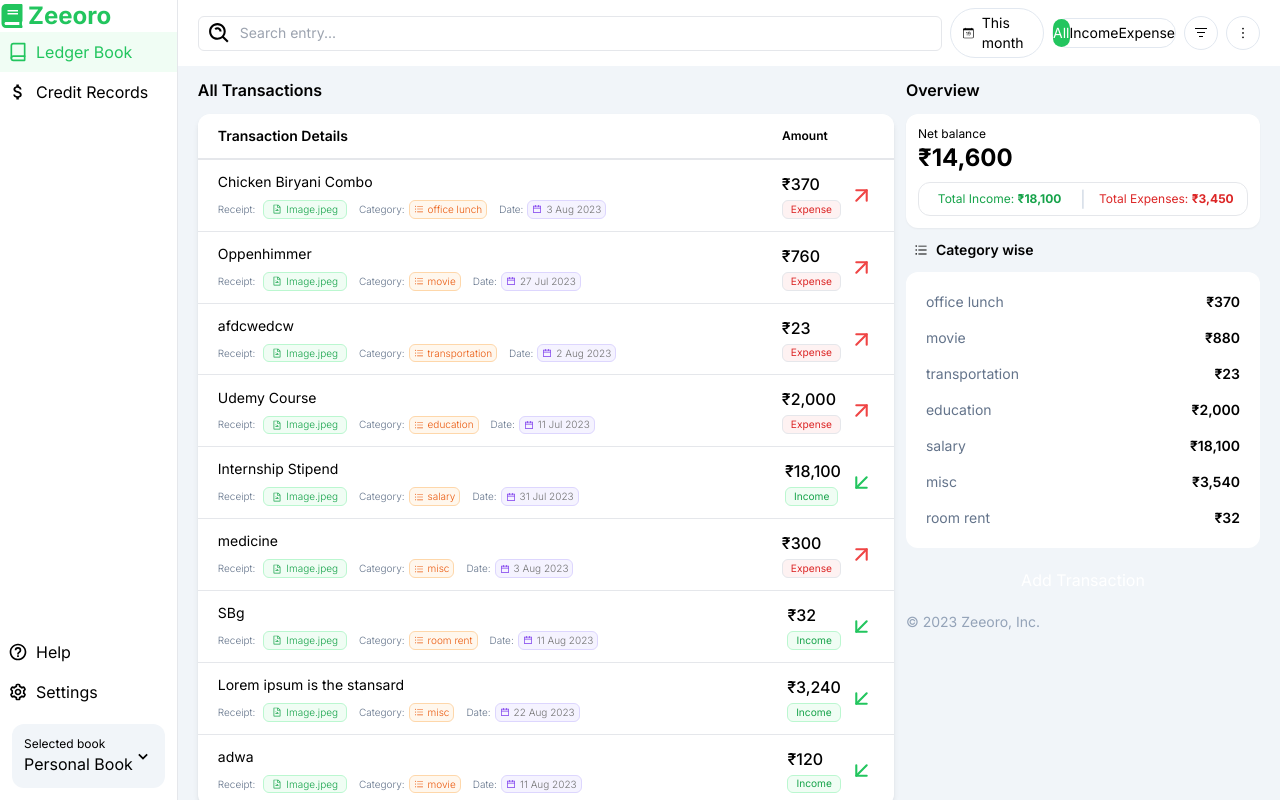
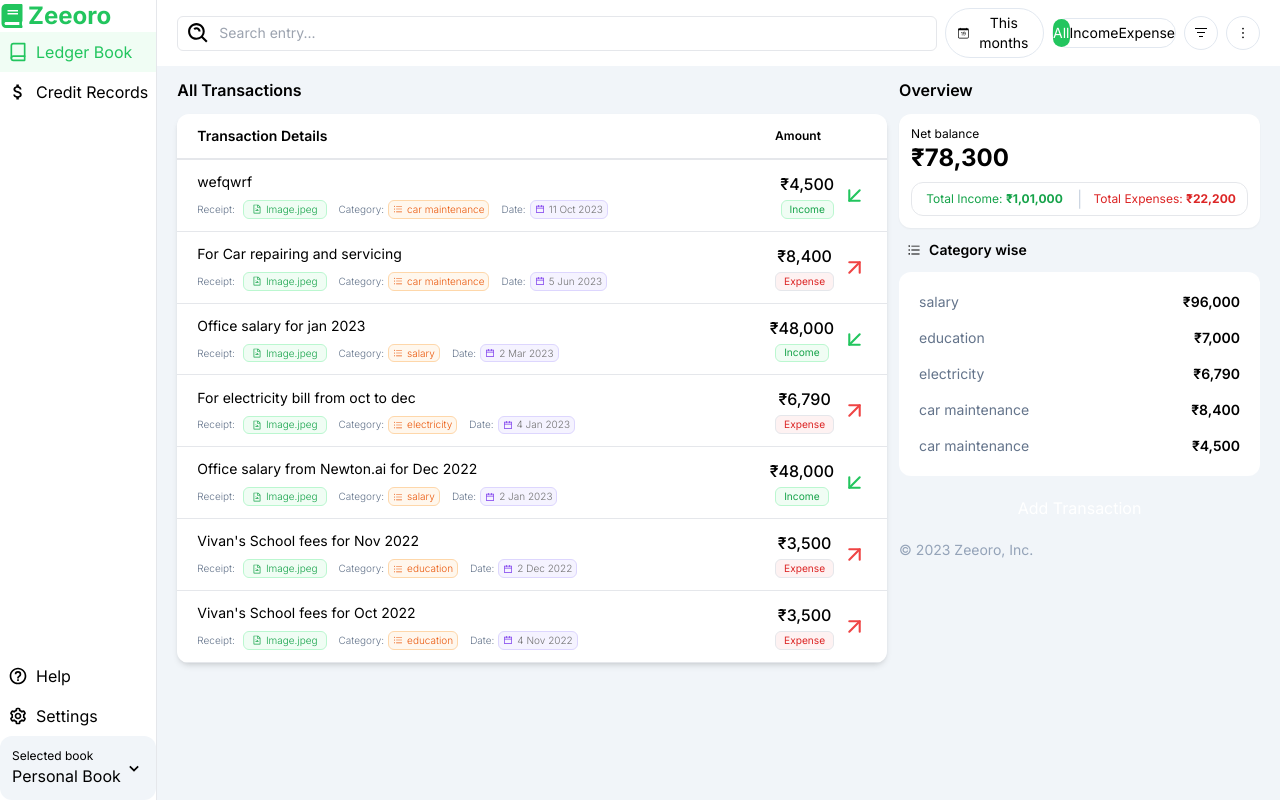
Before and after one commit to ginneeipg/KhataBook-Boilerplate-, a Next.js app: page /ledgerbook in a window 1280 px wide. Built offline with nearby package versions, Linux system fonts and the light colour scheme; data requests are answered from the project's data file.

Commit message:
fixed add transaction issues, added date filter

```diff
--- a/Components/CombBox/ComboBox.tsx
+++ b/Components/CombBox/ComboBox.tsx
@@ -63,7 +63,7 @@ export function ComboboxDemo({
               </div>
 
               <div className="my-2"></div>
-              <AddCategorySheet value={value} setValue={setValue}/>
+              <AddCategorySheet value={value} setValue={setValue} closePopup={()=>setOpen(false)}/>
             </div>
           </CommandEmpty>
           <CommandGroup>
@@ -80,7 +80,7 @@ export function ComboboxDemo({
                   </div>
 
                   <div className="my-2"></div>
-                  <AddCategorySheet value={value} setValue={setValue}/>
+                  <AddCategorySheet value={value} setValue={setValue} closePopup={()=>setOpen(false)} />
                 </div>
               )}
               {list.map((category: any) => (
--- a/Components/LedgerBookNavBar/LedgerBookNavBar.tsx
+++ b/Components/LedgerBookNavBar/LedgerBookNavBar.tsx
@@ -7,6 +7,14 @@ import {
 import { BiSearchAlt } from "react-icons/bi";
 import { VscListFilter } from "react-icons/vsc";
 import { BsCalendarDate } from "react-icons/bs";
+import {
+  Select,
+  SelectContent,
+  SelectItem,
+  SelectTrigger,
+  SelectValue,
+} from "@radix-ui/react-select";
+import { Portal } from "@radix-ui/react-dialog";
 
 function LedgerBookNavBar({
   searchString,
@@ -15,6 +23,8 @@ function LedgerBookNavBar({
   setTabBarIndex,
   enableFilters,
   setEnableFilters,
+  filterDate,
+  setFilterDate,
 }: {
   searchString: string;
   setSearchString: any;
@@ -22,9 +32,13 @@ function LedgerBookNavBar({
   setTabBarIndex: any;
   enableFilters: boolean;
   setEnableFilters: any;
+  filterDate: string;
+  setFilterDate: any;
 }) {
+  console.log(filterDate);
+
   return (
-    <div className="flex-col flex  bg-white sticky top-0 z-50  py-2 px-5 gap-2">
+    <div className="flex-col flex  bg-white border-b sticky top-0 z-50  py-2 px-5 gap-2">
       <div className="flex flex-row items-center  justify-between  gap-2">
         <div className="flex-row flex  items-center justify-start gap-2 bg-white border mr-auto dark:bg-zinc-800 px-2 py-1 rounded-md w-full sm:w-1/2 md:w-1/4     focus-within:flex-grow  focus-within:border-none focus-within:ring-1 focus-within:ring-green-600 ">
           <BiSearchAlt size={25} className="text-neutral-300" />
@@ -36,12 +50,47 @@ function LedgerBookNavBar({
             className="bg-transparent outline-none text-sm flex-1"
           />
         </div>
+        {filterDate === "Custom" && <div>130920</div>}
 
         <div
-          className={`rounded-full  py-1 px-3 cursor-pointer border border-slate-200  flex flex-row items-center justify-between gap-2 `}
+          className={`rounded-full  py-1 px-3 cursor-pointer border border-slate-200 bg-white flex flex-row items-center justify-between gap-2 `}
         >
           <BsCalendarDate />
-          <span className="text-sm">This month</span>
+          <Select
+            onValueChange={(val) => {
+              setFilterDate(val);
+            }}
+          >
+            <SelectTrigger className="outline-none bg-white text-sm">
+              {filterDate}
+            </SelectTrigger>
+            <SelectContent className="bg-white relative w-44 top-20 text-sm  rounded-md overflow-hidden shadow-md border ">
+              <SelectItem
+                value={"Today"}
+                className="py-2 px-4 hover:bg-slate-50 outline-none"
+              >
+                Today
+              </SelectItem>
+              <SelectItem
+                value={"Last week"}
+                className="py-2 px-4 hover:bg-slate-50 outline-none"
+              >
+                Last Week
+              </SelectItem>
+              <SelectItem
+                value={"This month"}
+                className="py-2 px-4 hover:bg-slate-50 outline-none"
+              >
+                This month
+              </SelectItem>
+              <SelectItem
+                value={"Custom"}
+                className="py-2 px-4 hover:bg-slate-50 outline-none"
+              >
+                Custom date range
+              </SelectItem>
+            </SelectContent>
+          </Select>
         </div>
 
         <div className="rounded-full  border  border-slate-200 flex flex-row  text-sm">
--- a/Components/SideSheet/AddTransactionSheet.tsx
+++ b/Components/SideSheet/AddTransactionSheet.tsx
@@ -155,14 +155,14 @@ function SidebarSheet({ open, setOpen }: { open: boolean; setOpen: any }) {
           <button
             className="bg-green-600 w-full text-white rounded-md p-2"
             onClick={() => {
-              console.log({
+              handleSubmit({
                 type: transactionType,
                 amount: amountInput,
                 description: description,
                 categories: selectCategory,
                 date: date?.getTime(),
               });
-              // setOpen(!open);
+              setOpen(!open);
               setAmountInput(0);
               setselectCategory("");
               setTransactionType("expense");
--- a/Data/db.json
+++ b/Data/db.json
@@ -1,118 +1,78 @@
 {
   "transaction": [
     {
-      "type": "Expense",
-      "amount": 370,
-      "description": "Chicken Biryani Combo",
-      "categories": "office lunch",
-      "date": 1691087400000,
+      "type": "income",
+      "amount": 48000,
+      "description": "Office salary from Newton.ai for Dec 2022",
+      "categories": "salary",
+      "date": 1672684200000,
       "id": 1
     },
     {
-      "type": "Expense",
-      "amount": 760,
-      "description": "Oppenhimmer ",
-      "categories": "movie",
-      "date": 1690482600000,
+      "type": "expense",
+      "amount": 3500,
+      "description": "Vivan's School fees for Oct 2022",
+      "categories": "education",
+      "date": 1667586600000,
       "id": 2
     },
     {
-      "type": "Expense",
-      "amount": 23,
-      "description": "afdcwedcw",
-      "categories": "transportation",
-      "date": 1691001000000,
+      "type": "expense",
+      "amount": 3500,
+      "description": "Vivan's School fees for Nov 2022",
+      "categories": "education",
+      "date": 1670005800000,
       "id": 3
     },
     {
-      "type": "Expense",
-      "amount": 2000,
-      "description": "Udemy Course",
-      "categories": "education",
-      "date": 1689100200000,
+      "type": "expense",
+      "amount": 6790,
+      "description": "For electricity bill from oct to dec",
+      "categories": "electricity",
+      "date": 1672857000000,
       "id": 4
     },
     {
-      "type": "Income",
-      "amount": 18063,
-      "description": "Internship Stipend",
+      "type": "income",
+      "amount": 48000,
+      "description": "Office salary for jan 2023",
       "categories": "salary",
-      "date": 1690828200000,
+      "date": 1677781800000,
+      "id": 5
+    },
+    {
+      "type": "expense",
+      "amount": 8400,
+      "description": "For Car repairing and servicing ",
+      "categories": "car maintenance ",
+      "date": 1685989800000,
       "id": 6
     },
     {
-      "type": "Expense",
-      "amount": 300,
-      "description": "medicine",
-      "categories": "misc",
-      "date": 1691087400000,
+      "type": "income",
+      "amount": 4500,
+      "description": "wefqwrf",
+      "categories": "car maintenance",
+      "date": 1697049000000,
       "id": 7
-    },
-    {
-      "type": "",
-      "amount": 32,
-      "description": "SBg",
-      "categories": "room rent",
-      "date": 1691778600000,
-      "id": 8
-    },
-    {
-      "type": "expense",
-      "amount": 3244,
-      "description": "Lorem ipsum is the stansard",
-      "categories": "misc",
-      "date": 1692729000000,
-      "id": 9
-    },
-    {
-      "type": "",
-      "amount": 120,
-      "description": "adwa",
-      "categories": "movie",
-      "date": 1691778600000,
-      "id": 10
     }
   ],
   "categories": [
     {
-      "name": "food",
+      "name": "salary",
       "id": 1
     },
     {
-      "name": "room rent",
+      "name": "education",
       "id": 2
     },
     {
-      "name": "office lunch",
+      "name": "electricity",
       "id": 3
     },
     {
-      "name": "movie",
+      "name": "car maintenance ",
       "id": 4
-    },
-    {
-      "name": "transportation",
-      "id": 5
-    },
-    {
-      "name": "education",
-      "id": 6
-    },
-    {
-      "name": "cccc",
-      "id": 7
-    },
-    {
-      "name": "salary",
-      "id": 8
-    },
-    {
-      "name": "misc",
-      "id": 9
-    },
-    {
-      "name": "sanck",
-      "id": 10
     }
   ],
   "credit_record": [
--- a/app/ledgerbook/page.tsx
+++ b/app/ledgerbook/page.tsx
@@ -19,7 +19,7 @@ function LeaderBook() {
   const [searchString, setSearchString] = useState<string>("");
   const [enableFilters, setEnableFilters] = useState<boolean>(false);
   const [transactions, setTransactions] = useState<any>([]);
-
+  const [filterDate, setFilterDate] = useState<string>("This months");
   const [showSheet, setShowSheet] = useState(false);
 
   const [open, setOpen] = useState(false);
@@ -40,6 +40,18 @@ function LeaderBook() {
     transactions?.map((item: any) => item.categories)
   );
 
+  const filteredList = transactions
+    .filter((item: any) =>
+      tabBarIndex === "all" ? true : item?.type?.toLowerCase() === tabBarIndex
+    )
+    .filter(({ description }: { description: string }) =>
+      description
+        ?.toLocaleLowerCase()
+        ?.includes(searchString.toLocaleLowerCase())
+    );
+
+  const filteredIndex = filteredList.length;
+
   return (
     <>
       <div className="flex flex-col h-screen overflow-scroll ">
@@ -51,6 +63,8 @@ function LeaderBook() {
           setEnableFilters={setEnableFilters}
           tabBarIndex={tabBarIndex}
           setTabBarIndex={setTabBarIndex}
+          filterDate={filterDate}
+          setFilterDate={setFilterDate}
         />
         {/* main */}
         <div className="flex flex-row items-start  mx-5 mt-3 gap-3">
@@ -82,17 +96,18 @@ function LeaderBook() {
                 </span>
               </div>
               <hr className="border" />
-              {transactions
-                .filter((item: any) =>
-                  tabBarIndex === "all"
-                    ? true
-                    : item?.type?.toLowerCase() === tabBarIndex
-                )
-                .filter(({ description }: { description: string }) =>
-                  description
-                    ?.toLocaleLowerCase()
-                    ?.includes(searchString.toLocaleLowerCase())
-                )
+              {filteredIndex === 0 ? (
+                <div className=" h-72 flex flex-col items-center justify-center gap-1 bg-white">
+                  <span className="text-3xl text-center font-bold">
+                    No record found
+                  </span>
+                  <span className="text-slate-600">
+                    There isn't transaction with it.{" "}
+                  </span>
+                </div>
+              ) : (
+                filteredList
+                  .sort((a: any, b: any) => b?.date - a?.date)
                   .map((item: any) => {
                     return (
                       <div key={item?.id} className="flex-col flex">
@@ -129,7 +144,7 @@ function LeaderBook() {
                             </div>
                           </div>
 
-                        <div className="flex-col flex items-start gap-1">
+                          <div className="flex-col flex items-center gap-1">
                             <span className="font-medium ">
                               ₹
                               {Intl.NumberFormat("en-IN", {
@@ -138,19 +153,24 @@ function LeaderBook() {
                             </span>
                             <div
                               className={` text-[0.635rem] rounded-md border ${
-                              item?.type === "Expense"
+                                item?.type === "expense"
                                   ? "bg-red-50 text-red-600  border-red-20"
                                   : "bg-green-50 text-green-600  border-green-20"
                               }0 px-2 py-[0.05rem] flex flex-row items-center gap-1`}
                             >
                               <span>
-                              {item?.type === "Expense" ? "Expense" : "Income"}
+                                {item?.type === "expense"
+                                  ? "Expense"
+                                  : "Income"}
                               </span>
                             </div>
                           </div>
 
-                        {item?.type === "Expense" ? (
-                          <FiArrowUpRight size={25} className="text-red-500" />
+                          {item?.type === "expense" ? (
+                            <FiArrowUpRight
+                              size={25}
+                              className="text-red-500"
+                            />
                           ) : (
                             <FiArrowDownLeft
                               size={25}
@@ -161,7 +181,8 @@ function LeaderBook() {
                         <hr />
                       </div>
                     );
-                })}
+                  })
+              )}
             </div>
           </div>
 
@@ -240,12 +261,12 @@ function LeaderBook() {
                     maximumSignificantDigits: 3,
                   }).format(
                     transactions
-                      .filter((item: any) => item?.type === "Income")
+                      .filter((item: any) => item?.type === "income")
                       .reduce((accumulator: any, currentValue: any) => {
                         return accumulator + currentValue.amount;
                       }, 0) -
                       transactions
-                        .filter((item: any) => item?.type === "Expense")
+                        .filter((item: any) => item?.type === "expense")
                         .reduce((accumulator: any, currentValue: any) => {
                           return accumulator + currentValue.amount;
                         }, 0)
@@ -262,7 +283,7 @@ function LeaderBook() {
                       maximumSignificantDigits: 3,
                     }).format(
                       transactions
-                        .filter((item: any) => item?.type === "Income")
+                        .filter((item: any) => item?.type === "income")
                         .reduce((accumulator: any, currentValue: any) => {
                           return accumulator + currentValue.amount;
                         }, 0)
@@ -278,7 +299,7 @@ function LeaderBook() {
                       maximumSignificantDigits: 3,
                     }).format(
                       transactions
-                        .filter((item: any) => item?.type === "Expense")
+                        .filter((item: any) => item?.type === "expense")
                         .reduce((accumulator: any, currentValue: any) => {
                           return accumulator + currentValue.amount;
                         }, 0)
--- a/app/test/page.tsx
+++ b/app/test/page.tsx
@@ -4,148 +4,61 @@ import { AiOutlineMore } from "react-icons/ai";
 import { VscListFilter } from "react-icons/vsc";
 
 function TestScreen() {
-  const [tabIndex, setTabIndex] = useState<any>(0);
+  const object = {
+    transaction: [
+      {
+        type: "income",
+        amount: 48000,
+        description: "Office salary from Newton.ai for Dec 2022",
+        categories: "salary",
+        date: 1672684200000,
+        id: 1,
+      },
+      {
+        type: "expense",
+        amount: 3500,
+        description: "Vivan's School fees for Oct 2022",
+        categories: "education",
+        date: 1667586600000,
+        id: 2,
+      },
+      {
+        type: "expense",
+        amount: 3500,
+        description: "Vivan's School fees for Nov 2022",
+        categories: "education",
+        date: 1670005800000,
+        id: 3,
+      },
+      {
+        type: "expense",
+        amount: 6790,
+        description: "For electricity bill from oct to dec",
+        categories: "electricity",
+        date: 1672857000000,
+        id: 4,
+      },
+      {
+        type: "income",
+        amount: 48000,
+        description: "Office salary for jan 2023",
+        categories: "salary",
+        date: 1677781800000,
+        id: 5,
+      },
+      {
+        type: "expense",
+        amount: 8400,
+        description: "For Car repairing and servicing ",
+        categories: "car maintenance ",
+        date: 1685989800000,
+        id: 6,
+      },
+    ],
+  };
   return (
     <div className="flex-row flex">
-
-      {/* Sidebar-insight */}
-      <div className="flex-col flex bg-white min-h-screen w-1/3">
-        <div className="flex-col flex p-3">
-          <span className="font-bold">Ledgerbook</span>
-        </div>
-
-        <div className="flex flex-col overflow-hidden justify-center items-center gap-2 border m-3 border-slate-200 rounded-xl">
-          <div className="flex flex-row justify-around  p-3 w-full">
-            <div className="flex-col flex items-center justify-center">
-              <span className="text-sm font-semibold">Total Income</span>
-              <span className="font-bold text-red-500">
-                {/* {totalAmount
-                    .filter((item: any) => item.amount < 0)
-                    .reduce(
-                      (accumulator: any, currentVaule: any) =>
-                        accumulator + currentVaule.amount,
-                      0
-                    )} */}
-                7667
-              </span>
-            </div>
-            <div className="flex-col flex items-center justify-center">
-              <span className="text-sm font-semibold">Total Expense</span>
-              <span className="font-bold text-green-500">
-                {/* {totalAmount
-                    .filter((item: any) => item.amount > 0)
-                    .reduce(
-                      (accumulator: any, currentVaule: any) =>
-                        accumulator + currentVaule.amount,
-                      0
-                    )} */}
-                76757
-              </span>
-            </div>
-            <div className="flex-col flex items-center justify-center">
-              <span className="text-sm font-semibold">Net balance</span>
-              <span className="font-bold text-green-500">
-                {/* {totalAmount
-                    .filter((item: any) => item.amount < 0)
-                    .reduce(
-                      (accumulator: any, currentVaule: any) =>
-                        accumulator + currentVaule.amount,
-                      0
-                    ) +
-                    totalAmount
-                      .filter((item: any) => item.amount > 0)
-                      .reduce(
-                        (accumulator: any, currentVaule: any) =>
-                          accumulator + currentVaule.amount,
-                        0
-                      )} */}
-                7876
-              </span>
-            </div>
-          </div>
-          <button
-            //   onClick={() => SetshowAllTransactions(true)}
-            className="w-full p-2 bg-slate-100 hover:bg-slate-200"
-          >
-            <span className="text-sm">View all records</span>
-          </button>
-        </div>
-
-        <span className="text-sm mx-3 mb-3">Transaction category wise</span>
-
-        <hr />
-
-        {[
-          "Food",
-          "Transportation",
-          "Outing",
-          "Grocery",
-          "Movie",
-          "Education",
-          "Electricity",
-          "Rent",
-          "Health-care",
-        ].map((item: any, index: number) => (
-          <div key={index} className="flex-col flex  cursor-pointer">
-            <div
-              className={`flex-row flex py-3 pl-3 pr-5 gap-2 items-center hover:bg-slate-50 `}
-            >
-              <div className="w-12 aspect-square  flex items-center justify-center bg-neutral-200 rounded-full">
-                {item?.substring(0, 1)}
-              </div>
-              <div className="flex-col flex flex-1 gap-1">
-                <span className="font-semibold text-sm">{item}</span>
-                <span className="text-xs">23 transaction</span>
-              </div>
-              <div className="flex-col flex items-center gap-1">
-                <span className="text-xs">Total spent</span>
-                <span className={`font-semibold text-sm`}>76823</span>
-              </div>
-            </div>
-            <hr />
-          </div>
-        ))}
-      </div>
-       {/* main-content */}
-       <div className="flex-1 flex-col flex border-l">
-        <div className="p-3 bg-white border-b w-full gap-3 flex-row flex px-8 items-center justify-between">
-          <div className="flex-col flex mr-auto">
-            <span className=" font-semibold">All Transactions</span>
-            <span className="text-xs">564 Transactions</span>
-          </div>
-          <button className="border border-slate-300 p-2 rounded-full">
-            <VscListFilter />
-          </button>
-          <button className="border border-slate-300 p-2 rounded-full">
-            <AiOutlineMore />
-          </button>
-        </div>
-        <div className="flex flex-col mx-5">
-          {[1, 2, 3, 4, 5, 6, 7, 34, 65, 57, 23, 36, 45, 30, 56, 89, 68].map(
-            (item: any) => (
-              <div key={item} className="flex-col flex  cursor-pointer">
-                <div
-                  className={`flex-row flex py-3 pl-3 pr-5 gap-5 items-center hover:bg-slate-50 bg-white `}
-                >
-                  <div className="flex-col flex flex-1 gap-1">
-                    <span className=" text-sm">
-                      Chicken Biryani Combo- office lunch
-                    </span>
-
-                  </div>
-                  <span className="text-xs">23 Jul, 2023</span>
-                      <span className="text-xs">Category</span>
-
-                  <span className={`font-semibold text-sm text-red-500`}>
-                    $823.00
-                  </span>
-                </div>
-                <hr />
-              </div>
-            )
-          )}
-        </div>
-      </div>
+      <pre className="text-sm">{JSON.stringify(object, null, 3)}</pre>
     </div>
   );
 }
```
Also changed, not shown: Components/SideSheet/AddCategorySheet.tsx (+16 -6 lines). Lines whose indentation alone changed are shown as unchanged.
